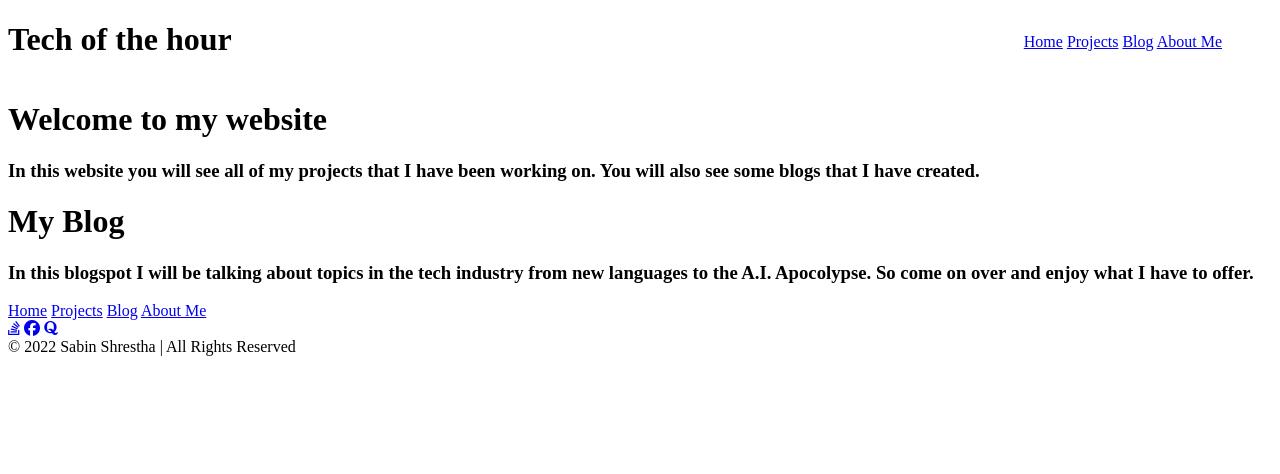
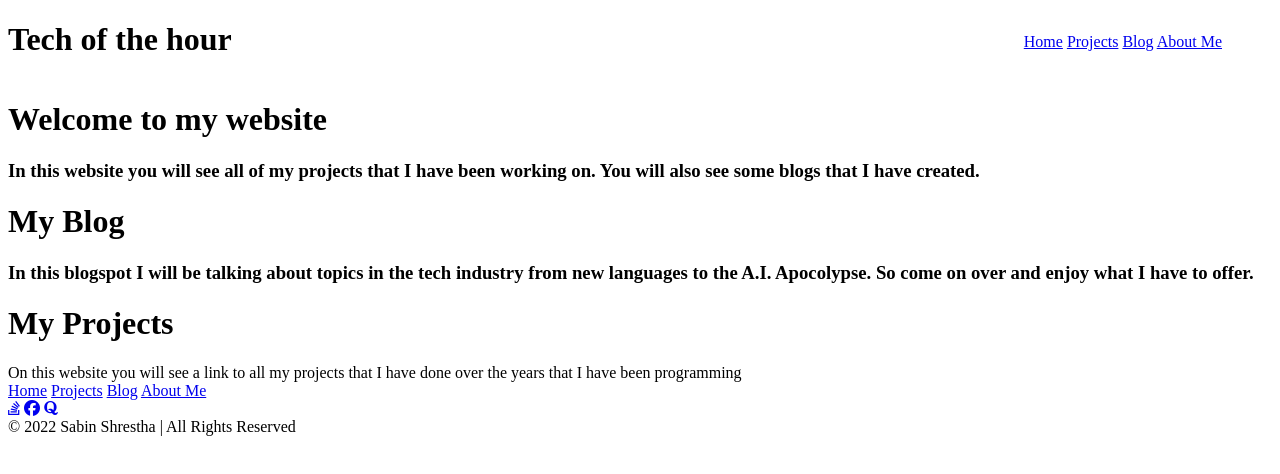
Before and after one commit to sshr0053/showcase, a plain HTML site: page index.html in a window 1280 px wide. Drawn offline with Linux system fonts and the light colour scheme.

Commit message:
added a My Project section to the main page of the website

```diff
--- a/index.html
+++ b/index.html
@@ -70,6 +70,18 @@
         </div>
     </div>
 
+    <div class="project-snippet-wrapper">
+        <div class="project-snippet-title">
+            <h1>
+                My Projects
+            </h1>
+        </div>
+
+        <div class="project-snippet-text">
+            On this website you will see a link to all my projects that I have done over the years that I have been programming
+        </div>
+    </div>
+
     <div class="footer-wrapper">
         <div class="navlinks-wrapper">
             <div class="navlinks">
--- a/stylesheets/homepage.css
+++ b/stylesheets/homepage.css
@@ -3,3 +3,6 @@
 
 .blog-snippet-wrapper {
 }
+
+.project-snippet-wrapper{
+}
```
